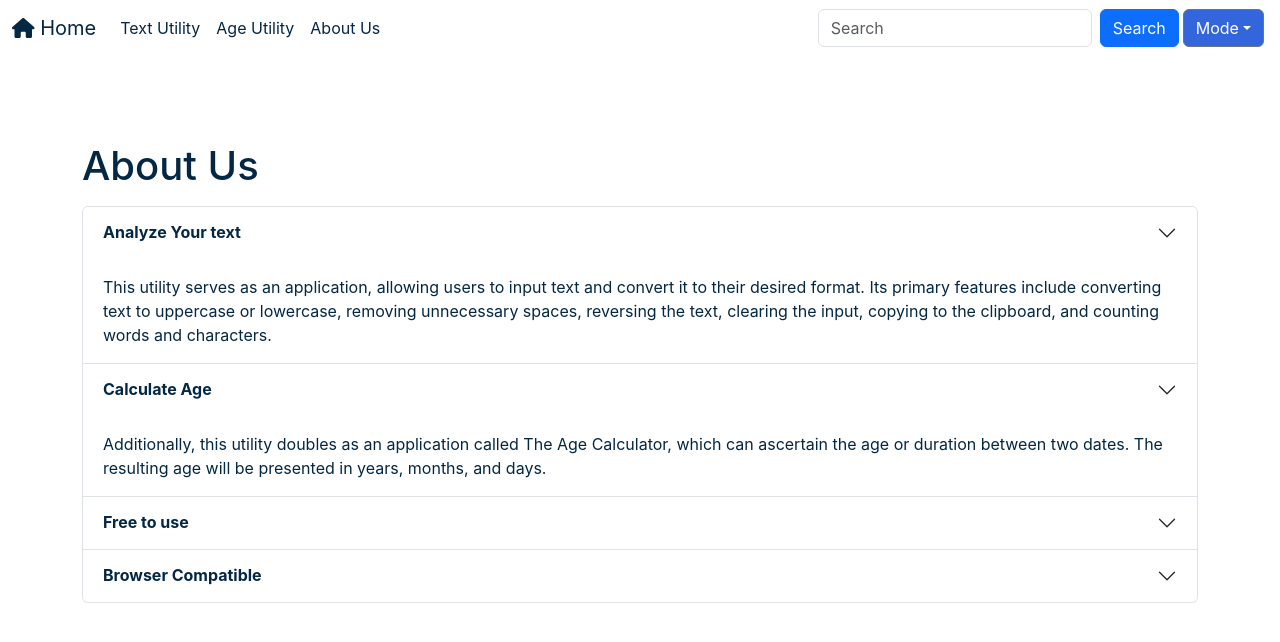
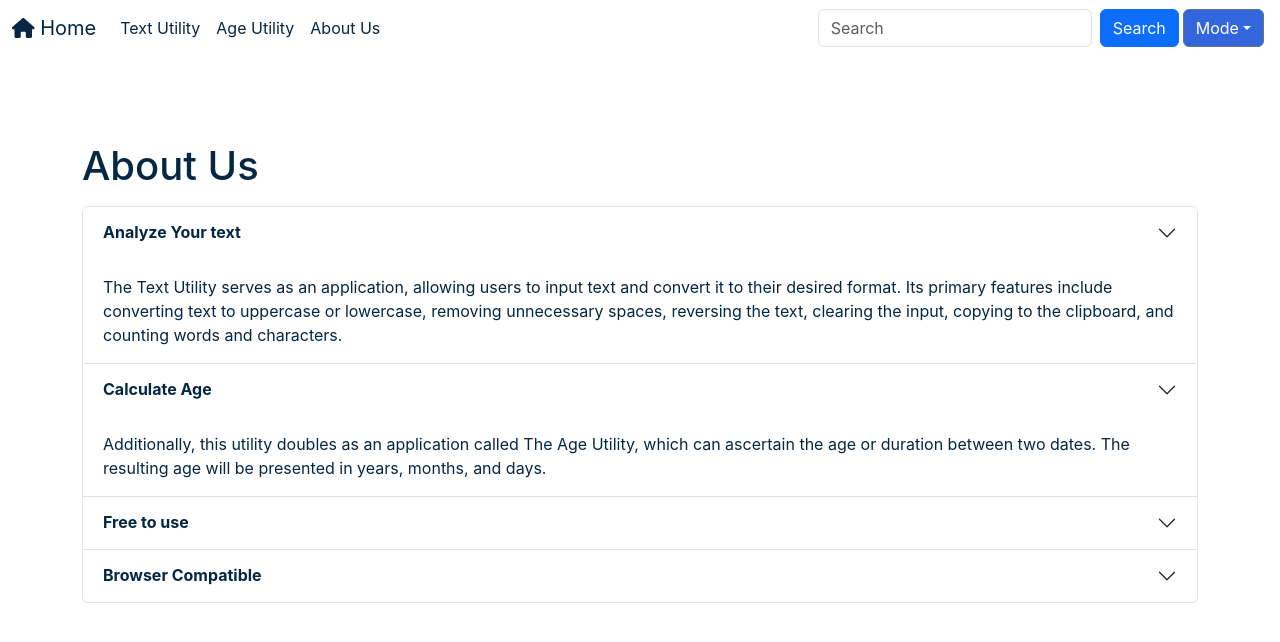
Before and after one commit to manmohanbcs11/flexitool-react, a React (Create React App) app: page /about in a window 1280 px wide. Shown: the top 642 px of the page. Built offline with nearby package versions, Linux system fonts and the light colour scheme.

Commit message:
changed formatting in Age component

```diff
--- a/src/components/About.tsx
+++ b/src/components/About.tsx
@@ -20,7 +20,7 @@ export default function About(props: AboutProps) {
                     </h2>
                     <div id="collapseOne" className="accordion-collapse collapsed" aria-labelledby="headingOne" data-bs-parent="#accordionExample">
                         <div className="accordion-body" style={myStyle}>
-                            This utility serves as an application, allowing users to input text and convert it to their desired format. Its primary features include converting text to uppercase or lowercase, removing unnecessary spaces, reversing the text, clearing the input, copying to the clipboard, and counting words and characters.
+                            The Text Utility serves as an application, allowing users to input text and convert it to their desired format. Its primary features include converting text to uppercase or lowercase, removing unnecessary spaces, reversing the text, clearing the input, copying to the clipboard, and counting words and characters.
                         </div>
                     </div>
                 </div>
@@ -32,7 +32,7 @@ export default function About(props: AboutProps) {
                     </h2>
                     <div id="collapseTwo" className="accordion-collapse collapsed" aria-labelledby="headingTwo" data-bs-parent="#accordionExample">
                         <div className="accordion-body" style={myStyle}>
-                            Additionally, this utility doubles as an application called The Age Calculator, which can ascertain the age or duration between two dates. The resulting age will be presented in years, months, and days.
+                            Additionally, this utility doubles as an application called The Age Utility, which can ascertain the age or duration between two dates. The resulting age will be presented in years, months, and days.
                         </div>
                     </div>
                 </div>
--- a/src/components/Age.tsx
+++ b/src/components/Age.tsx
@@ -39,13 +39,13 @@ export default function Age(props: AgeProps) {
 
   return (
     <div className='age-container' style={{ color: textColor }}>
-      <h2>Age Calculator</h2>
-      <p>The Age Calculator can determine the age or interval between two dates. The calculated age will be displayed in years, months, and days.</p>
-      <div className="age-input-container">
+      <h2>Age Utility</h2>
+      <p>The Age Utility can determine the age or interval between two dates. The calculated age will be displayed in years, months, and days.</p>
+      <div className="age-input-container" style={{ width: '75%' }}>
         <label htmlFor="start" className="age-label">Start Date:</label>
         <input type="date" id="start" value={startDate} onChange={(e) => setStartDate(e.target.value)} className="age-input" />
       </div>
-      <div className="age-input-container">
+      <div className="age-input-container" style={{ width: '75%' }}>
         <label htmlFor="end" className="age-label">End Date:</label>
         <input type="date" id="end" value={endDate} onChange={(e) => setEndDate(e.target.value)} className="age-input" />
       </div>
```
